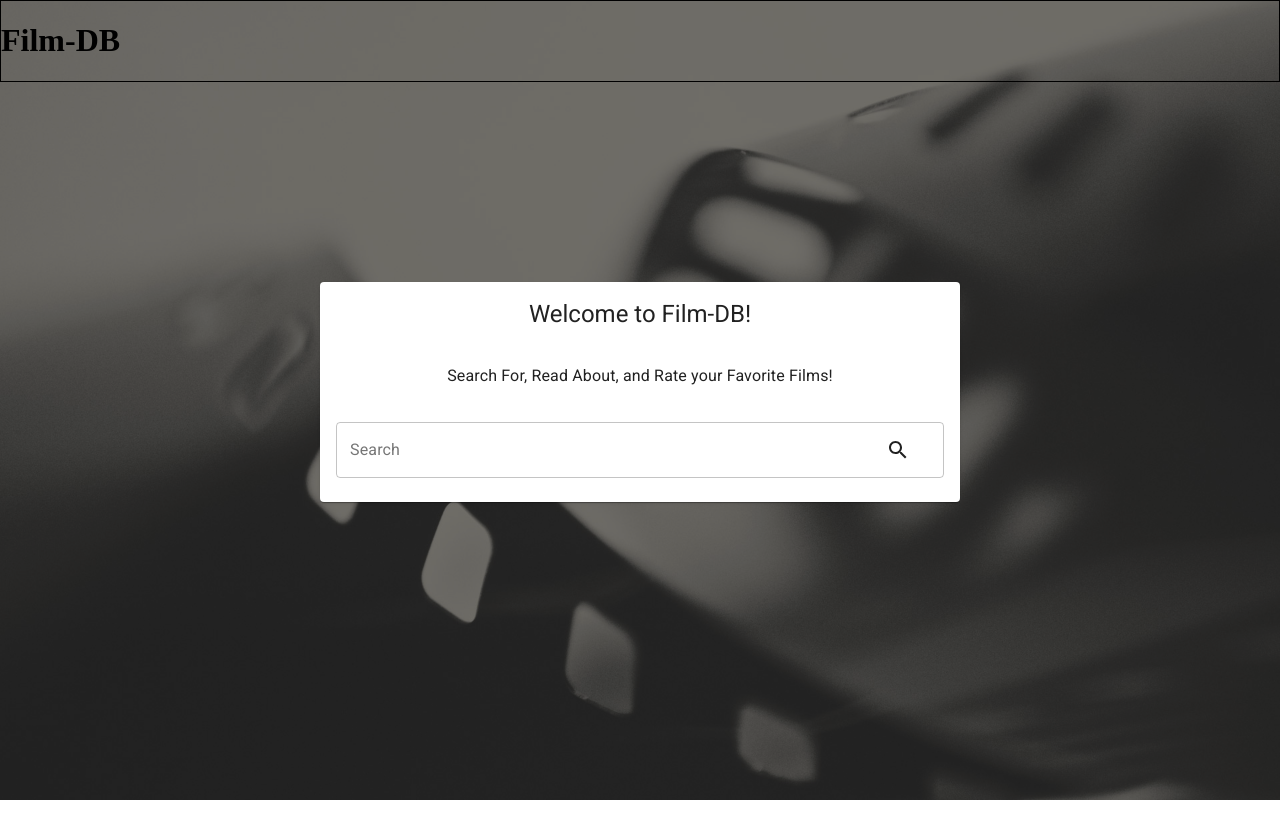
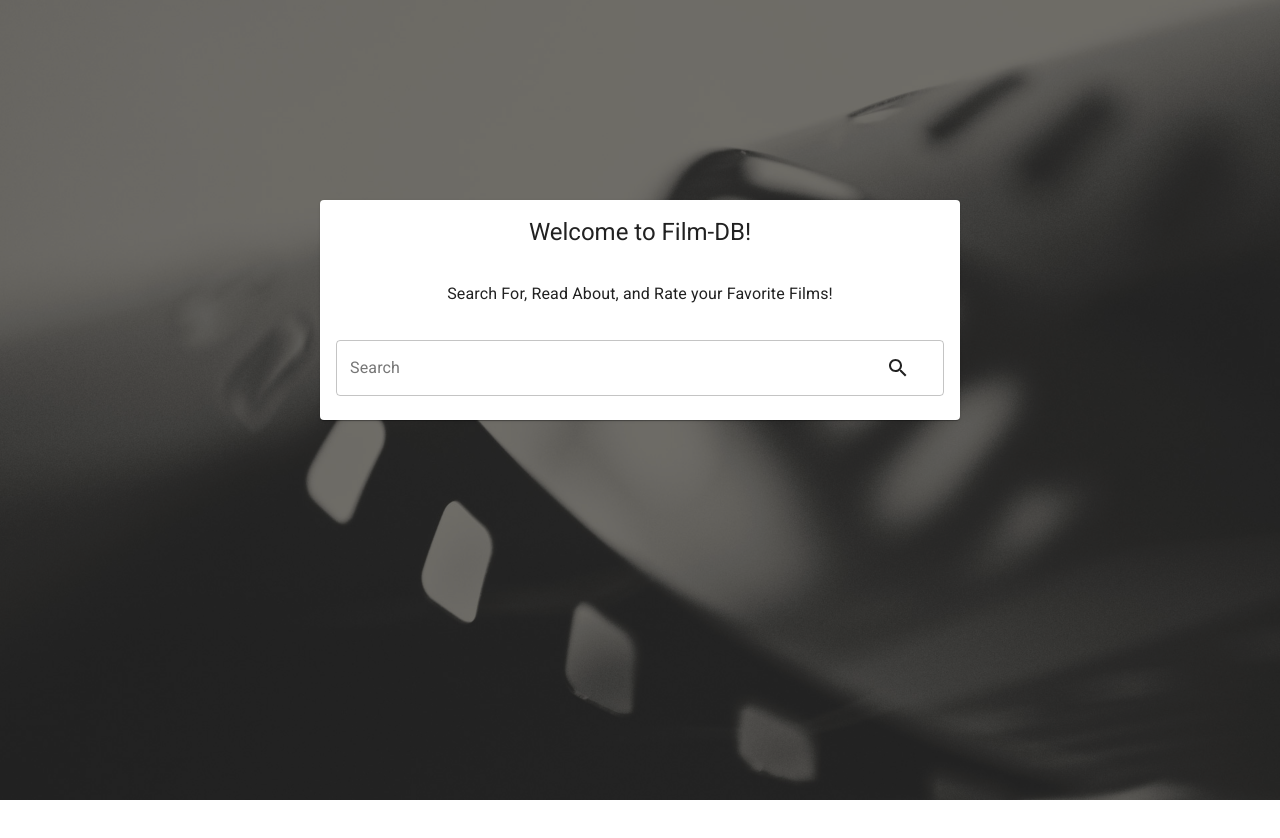
Before and after one commit to dlbreitenbuecher/film-db, a React (Create React App) app in the folder frontend/: page / in a window 1280 px wide. Shown: the top 838 px of the page. After the commit the page ends 800 px from the top, so only its background shows below. Built offline with nearby package versions, Linux system fonts and the light colour scheme; no server answers.

Commit message:
Updated styling for body element
Changed height

```diff
--- a/frontend/src/App.css
+++ b/frontend/src/App.css
@@ -1,3 +1,3 @@
-.App-header {
-  border: 1px, solid, black;
+body {
+  height: 100vh;
 }
--- a/frontend/src/App.js
+++ b/frontend/src/App.js
@@ -14,12 +14,7 @@ function App() {
 
   return (
     <BrowserRouter>
-      <div className="App">
-        <header className="App-header">
-          <h1>Film-DB</h1>
-        </header>
         <Routes />
-      </div>
     </BrowserRouter>
   );
 }
```
